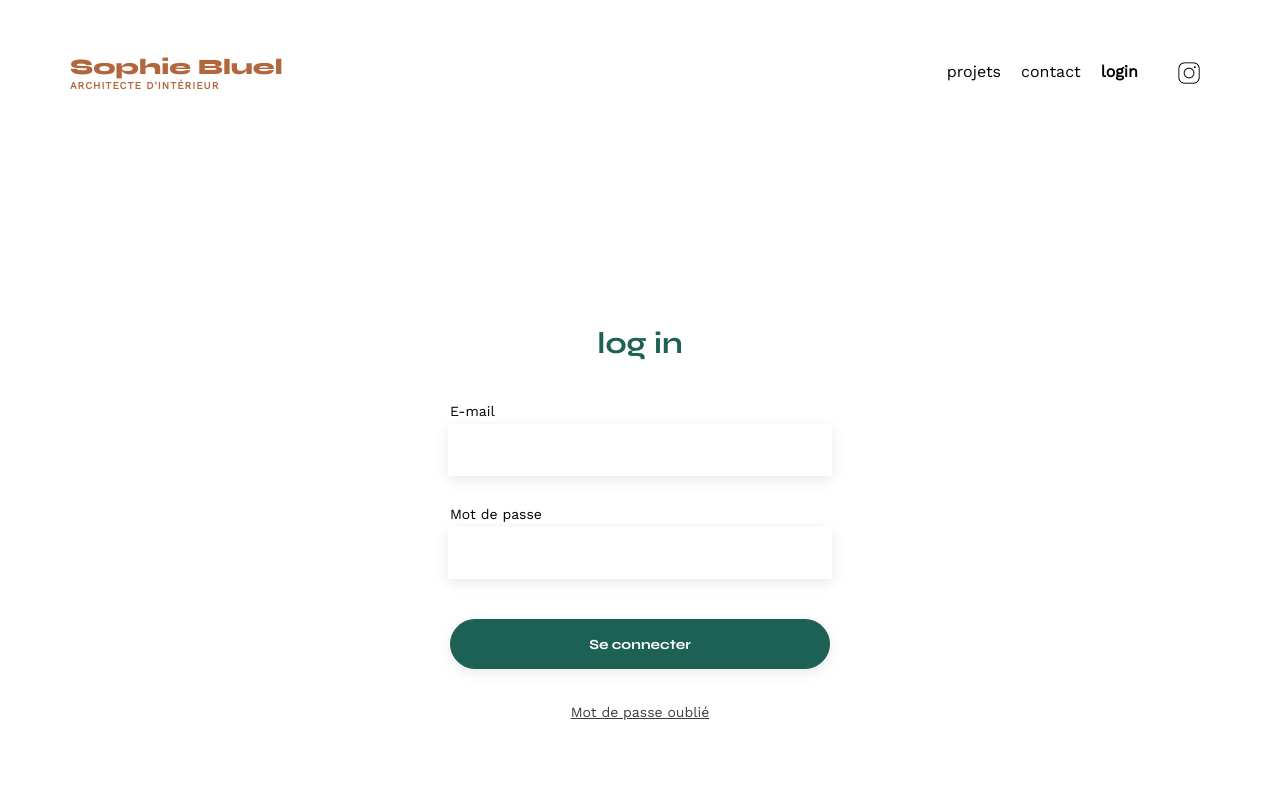
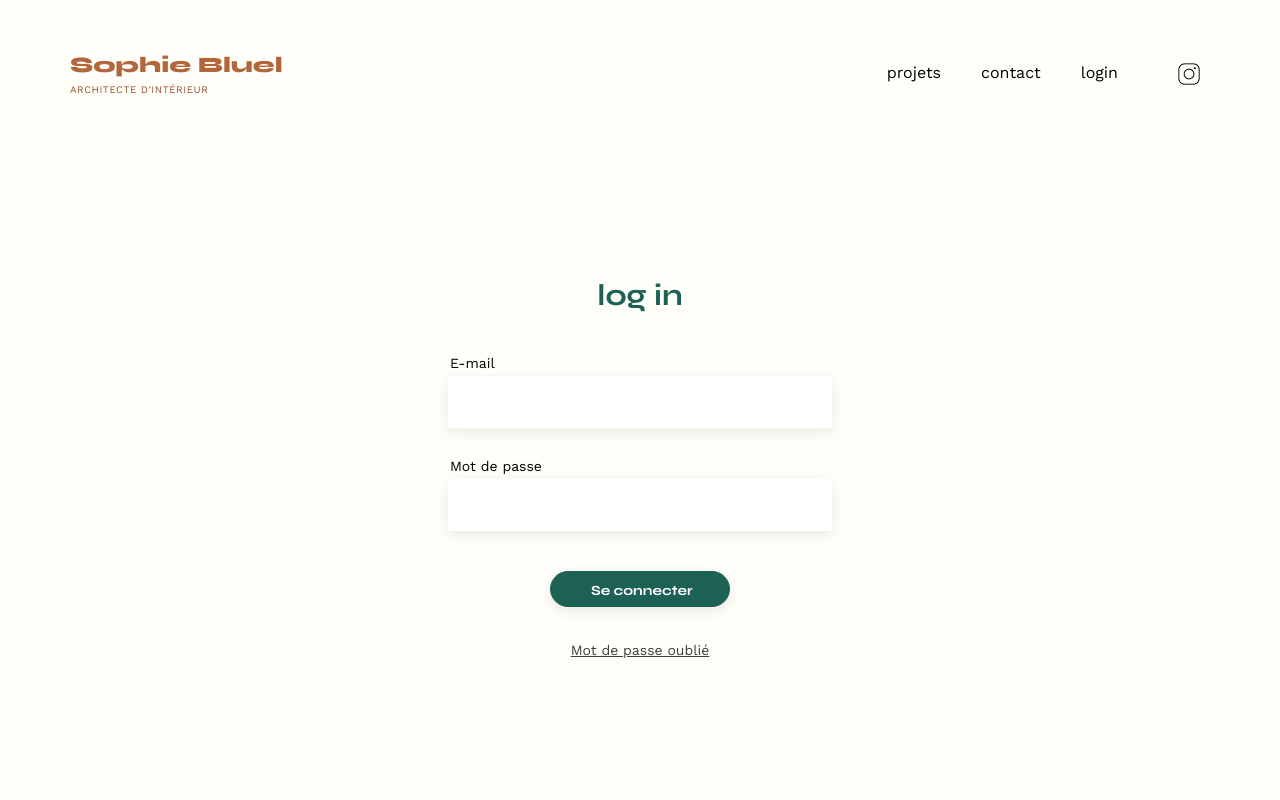
Before and after one commit to Bernard-VERA/Projet-3, a plain HTML site: page FrontEnd/login.html in a window 1280 px wide. Shown: the top 800 px of the page. Drawn offline with nearby package versions, Linux system fonts and the light colour scheme.

Commit message:
Modif index.html, style.css, login.html, login.css

```diff
--- a/FrontEnd/assets/login.css
+++ b/FrontEnd/assets/login.css
@@ -3,20 +3,28 @@
   }
 
   body {
-    max-width: 1140px;
+    max-width: 1440px;
     max-height: 1024px;
     margin: auto;
     font-family: 'Work Sans';
     font-style: normal;
     font-size: 14px;
+    background-color: rgb(255, 254, 249);
 }
 
 header {
+    max-width: 1140px;
 	display: flex;
-    height: 45px;
+    height: 47px;
 	justify-content: space-between;
     align-items: center;
-	margin: 50px 0;
+	margin: auto;
+    margin-top: 50px;
+}
+
+main {
+    max-width: 1140px;
+	margin: auto;
 }
 
 a {
@@ -34,50 +42,54 @@ h1{
 	font-size: 22px;
 	font-weight: 800;
 	color: #B1663C
-
 }
 
 h1 > span {
 	font-family: 'Work Sans';
-	font-size:10px;
-	letter-spacing: 0.1em;
+	font-size: 10px;
+    font-weight: 400;
+	letter-spacing: 0.05em;
+    padding-top: 6px;
+    color: #93532F;
 }
 
 h2{
 	font-family: 'Syne';
 	font-weight: 700;
 	font-size: 30px;
-	color: #1D6154
+	color: #1D6154;
 }
 
 nav ul {
 	display: flex;
+    height: 24px;
 	align-items: center;
 	list-style-type: none;
 }
 
 nav li {
-    height: 22px;
+    display: flex;
+    align-items: center;
+    font-family: 'Work sans';
 	padding: 0 10px;
-    font-family: 'Work sans';
+    margin-left: 20px;
 	font-size: 16px;
 }
 
-.nav-login {
-    font-weight: 600;
+nav ul img {
+    margin: 0;
+    width: 22px;
+    height: 22px;
+    padding-left: 20px;
 }
 
-nav ul img {
-    width: 22px;
+nav li a {
     height: 22px;
-    padding-left: 20px ;
+    color:#000000;
 }
 
-li a {
-    color:#000000
-}
-li a:hover {
-	color: #B1663C;
+nav li a:hover {
+	font-weight: 600;
 }
 
 .user-login-form {
@@ -112,7 +124,9 @@ li a:hover {
     box-shadow: 0px 4px 14px rgba(0, 0, 0, 0.09);
 }
 
-#submit {
+.user-login-form #submit {
+    width: 180px;
+    height: 36px;
     font-family: 'Syne';
     font-size: 14px;
     display: block;
@@ -131,21 +145,21 @@ li a:hover {
     padding-top: 25px;
 }
 
-.user-login-form button:hover {
+.user-login-form #submit:hover {
     background-color: #0E2F28;
-
+    cursor: pointer;
 }
 
 .login-footer nav ul {
     display: flex;
     justify-content: flex-end;
     height: 60px;
-    margin-top: 290px;
-    margin-right: 80px;
-
+    margin-top: 265px;
+    padding: 25px 100px 25px 0;
 }
 
 .login-footer li a {
+    font-family: 'Work sans';
     font-size: 14px;
     font-weight: 300;
     color: #000000;
--- a/FrontEnd/assets/login.js
+++ b/FrontEnd/assets/login.js
@@ -1,9 +1,9 @@
-document.addEventListener('content', function() {
+document.addEventListener('content', function(login) {
     document.getElementById('.formulaire').addEventListener('submit', function(event) {
         event.preventDefault();
         const user = {
-            email: document.querySelector('#email').value,
-            password: document.querySelector('#password').value,
+            email: document.getElementById('#email').value,
+            password: document.getElementById('#password').value,
         };
 
         fetch('http://localhost:5678/api/users/login', {
@@ -21,15 +21,23 @@ document.addEventListener('content', function() {
                     break;
                 case 200:
                     alert("Connected");
-                    break;
+                    return response.json();
             }
 
         })
         .then(function(data) {
             console.log(data);
+                if (response.status == 200) {
+                    document.location.href = "index.html";
+                }
+                else {
+                    document.location.href = "login.html";
+                }
+
         })
         .catch(function(error) {
             console.log(error)
         })
     })
+    login()
 })
--- a/FrontEnd/assets/style.css
+++ b/FrontEnd/assets/style.css
@@ -28,36 +28,54 @@ article, aside, details, figcaption, figure,
 footer, header, hgroup, menu, nav, section {
 	display: block;
 }
+
 body {
 	line-height: 1;
 }
+
 ol, ul {
 	list-style: none;
 }
+
 blockquote, q {
 	quotes: none;
 }
+
 blockquote:before, blockquote:after,
 q:before, q:after {
 	content: '';
 	content: none;
 }
+
 table {
 	border-collapse: collapse;
 	border-spacing: 0;
 }
 /** end reset css**/
 body {
+	max-width: 1440px;
+	margin:auto;
+	font-family: 'Work Sans';
+	font-style: normal;
+	font-size: 14px;
+	background-color: rgb(255, 254, 249);
+}
+
+header {
 	max-width: 1140px;
-	margin:auto;
-	font-family: 'Work Sans' ;
-	font-size: 14px;
+	display: flex;
+	height: 47px;
+	justify-content: space-between;
+	align-items: center;
+	margin: auto;
+	margin-top: 50px;
 }
-header {
-	display: flex;
-	justify-content: space-between;
-	margin: 50px 0
+
+main {
+	max-width: 1140px;
+	margin: auto;
 }
+
 section {
 	margin: 50px 0
 }
@@ -73,8 +91,11 @@ h1{
 
 h1 > span {
 	font-family: 'Work Sans';
-	font-size:10px;
-	letter-spacing: 0.1em;
+	font-size: 10px;
+	font-weight: 400 ;
+	letter-spacing: 0.05em;
+	padding-top: 6px;
+	color: #93532F;
 }
 
 h2{
@@ -83,53 +104,104 @@ h2{
 	font-size: 30px;
 	color: #1D6154
 }
+
+a {
+    text-decoration: none;
+}
+
+a:active {
+    text-decoration: none;
+}
+
 nav ul {
 	display: flex;
+	height: 24px;
 	align-items: center;
 	list-style-type: none;
-
-}
-nav li {
-	padding: 0 10px;
-	font-size: 1.2em;
 }
 
-li:hover {
-	color: #B1663C;
+nav li {
+	display: flex;
+	align-items: center;
+	font-family: 'Work sans';
+	padding: 0 10px;
+	margin-left: 20px;
+	font-size: 16px;
 }
+
+nav li:hover {
+	font-weight: 600;
+}
+
+nav ul img {
+	width: 22px;
+    height: 22px;
+    padding-left: 20px;
+	margin: 0;
+}
+
+nav li a {
+	color: #000000;
+	text-decoration: none;
+}
+
+nav li a:hover {
+	font-weight: 600;
+}
+
 #introduction {
 	display: flex;
 	align-items: center;
+	padding: 60px 95px ;
 }
+
 #introduction figure {
-	flex: 1
+	display: block;
 }
+
 #introduction img {
 	display: block;
 	margin: auto;
-	width: 80%;
+	width: 100%;
 }
 
 #introduction article {
-	flex: 1
+	display: flex;
+	flex-direction: column;
+	width: 100%;
 }
+
 #introduction h2 {
 	margin-bottom: 1em;
+	padding-left: 80px;
 }
 
 #introduction p {
+	font-family: 'Work sans';
+	font-size: 14px;
+	font-weight: 400;
 	margin-bottom: 0.5em;
+	padding-left: 80px;
+	padding-top: 5px;
+	padding-bottom: 5px;
 }
+
+#portfolio {
+	padding: 40px 95px 0px 95px;
+}
+
 #portfolio h2 {
 	text-align: center;
 	margin-bottom: 1em;
 }
+
 .category {
 	display: flex;
 	flex-direction: row;
 	justify-content: center;
-	padding: 50px 0 50px 0;
+	padding: 25px 0 50px 0;
 }
+
 .category button {
 	border: 1px solid #1D6154;
 	border-radius: 60px ;
@@ -142,32 +214,52 @@ li:hover {
 	margin-left: 5px;
 	margin-right: 5px;
 }
+
 .category button:hover {
 	background-color: #1D6154;
 	color: white;
 }
+
 .gallery {
 	width: 100%;
 	display: grid;
 	grid-template-columns: 1fr 1fr 1fr;
-	grid-column-gap: 20px;
-	grid-row-gap: 20px;
+	grid-column-gap: 18px;
+	grid-row-gap: 15px;
 }
+
 .gallery img {
 	width: 100%;
+}
 
+.gallery figcaption {
+	font-family: 'Work sans';
+	font-size: 13px;
+	font-weight: 400;
+	padding-top: 5px;
 }
+
 #contact {
-	width: 50%;
-margin: auto;
+	width: 33%;
+	margin: auto;
 }
+
 #contact > * {
 	text-align: center;
+}
 
-}
-#contact h2{
+#contact h2 {
+	margin-top: 30px;
 	margin-bottom: 20px;
 }
+
+#contact p {
+	font-family: 'Work sans';
+	font-size: 16px;
+	font-weight: 400;
+	color: #3D3D3D;
+}
+
 #contact form {
 	text-align: left;
 	margin-top:30px;
@@ -181,27 +273,38 @@ margin: auto;
 	border: none;
 	box-shadow: 0px 4px 14px rgba(0, 0, 0, 0.09);
 }
+
 #contact label {
 	margin: 2em 0 1em 0;
+	color: #3D3D3D;
 }
+
 #contact textarea {
 	border: none;
 	box-shadow: 0px 4px 14px rgba(0, 0, 0, 0.09);
 }
 
-input[type="submit"]{
+#contact input[type="submit"]{
+	width: 180px;
+	height: 36px;
 	font-family: 'Syne';
+	font-size: 14px;
 	font-weight: 700;
 	color: white;
 	background-color: #1D6154;
-	margin : 2em auto ;
+	margin : 40px auto;
 	width: 180px;
 	text-align: center;
 	border-radius: 60px ;
 }
 
+#contact input[type="submit"]:hover {
+	background-color: #0E2F28;
+    cursor: pointer;
+}
+
 footer nav ul {
 	display: flex;
 	justify-content: flex-end;
-	margin: 2em
+	padding: 25px 100px 25px 0;
 }
--- a/FrontEnd/login.html
+++ b/FrontEnd/login.html
@@ -9,7 +9,7 @@
 	<link href="https://fonts.googleapis.com/css2?family=Syne:wght@700;800&family=Work+Sans&display=swap" rel="stylesheet">
 	<meta name="description" content="">
 	<link rel="stylesheet" href="./assets/login.css">
-    <script src="./assets/login.js"></script>
+    <script src="./assets/login.js"defer></script>
 </head>
 <body>
     <header>
@@ -21,7 +21,7 @@
                 <li><a href="index.html#portfolio">projets</a></li>
                 <li><a href="index.html#contact">contact</a></li>
                 <li class="nav-login"><a href=#>login</a></li>
-                <li><a href="https://www.instagram.com"defer><img src="./assets/icons/instagram.png" alt="Instagram"></a></li>
+                <li><a href="https://www.instagram.com"><img src="./assets/icons/instagram.png" alt="Instagram"></a></li>
             </ul>
         </nav>
     </header>
```
Also changed, not shown: FrontEnd/index.html (+3 -3 lines).
